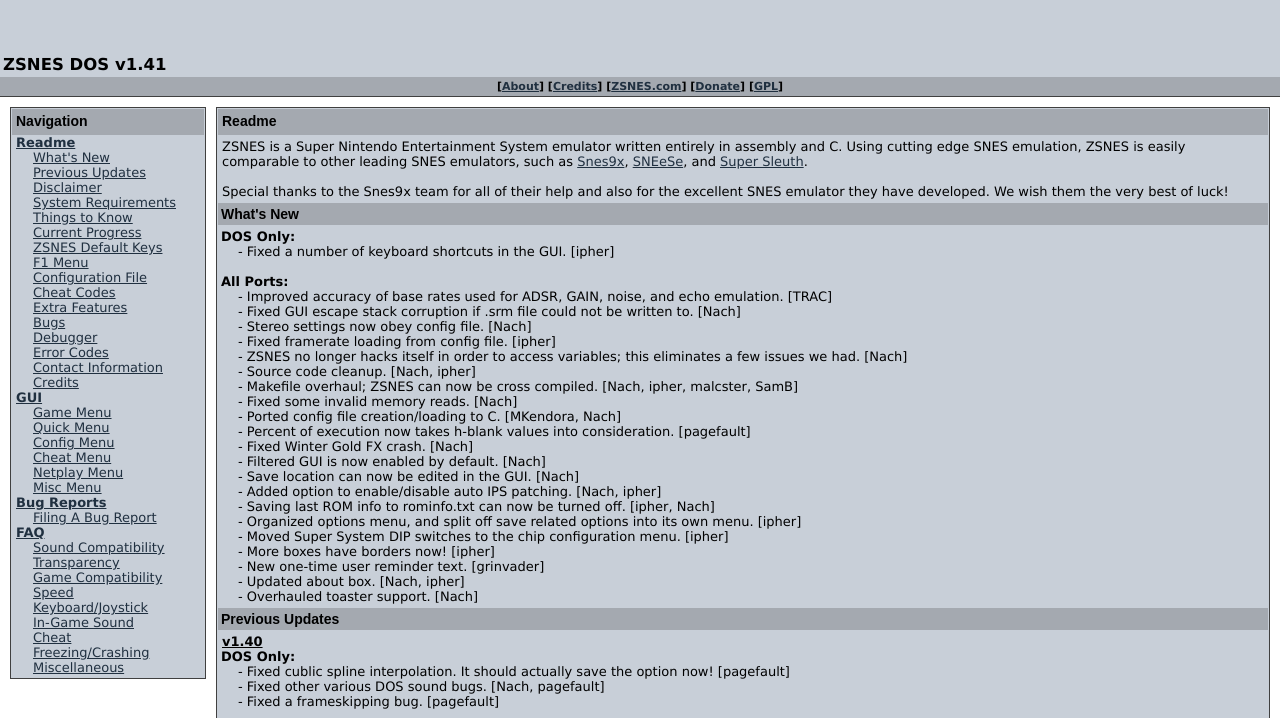
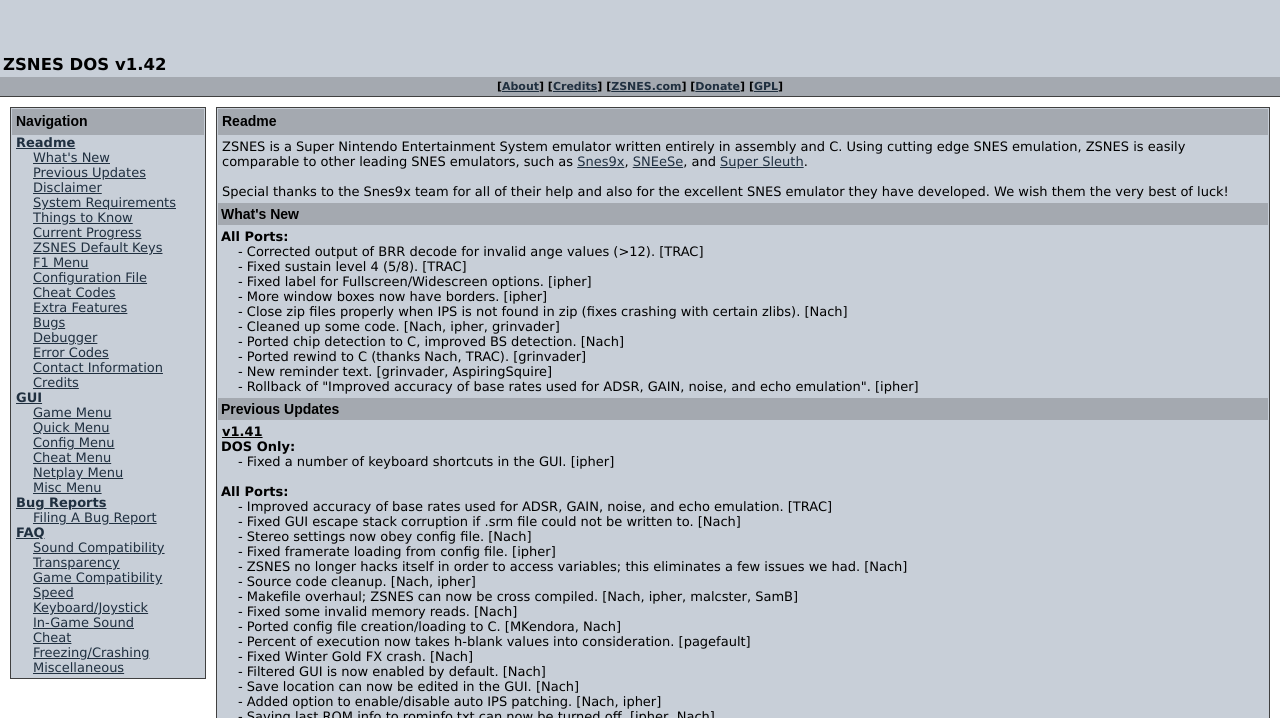
Before and after one commit to xyproto/zsnes, a plain HTML site: page docs/DOS/readme.htm in a window 1280 px wide. Shown: the part 31-749 px from the top of the page. Drawn offline with Linux system fonts and the light colour scheme.

Commit message:
DOS doc update
git-svn-id: https://svn.zsnes.com/rep/zsnes/trunk@2007 8cdf4848-9e13-0410-98e6-c9478ff1fb58

```diff
--- a/docs/DOS/readme.htm
+++ b/docs/DOS/readme.htm
@@ -2,7 +2,7 @@
 
 <html xmlns="http://www.w3.org/1999/xhtml" xml:lang="en">
 <head>
-  <title>ZSNES Documentation - DOS v1.41 - Readme</title>
+  <title>ZSNES Documentation - DOS v1.42 - Readme</title>
 
   <link rel="stylesheet" type="text/css" href="style.css" />
 </head>
@@ -11,7 +11,7 @@
 
 <div id="header">
  <h1><img src="images/zsneslogo.png" /></h1>
- <h2>ZSNES DOS v1.41</h2>
+ <h2>ZSNES DOS v1.42</h2>
 </div>
 
 <div id="header_nav">
@@ -80,6 +80,26 @@
 
   <div class="content_body">
     <ul>
+      <li><span class="list_head">All Ports:</span></li>
+      <li>- Corrected output of BRR decode for invalid ange values (>12). [TRAC]</li>
+      <li>- Fixed sustain level 4 (5/8). [TRAC]</li>
+      <li>- Fixed label for Fullscreen/Widescreen options. [ipher]</li>
+      <li>- More window boxes now have borders. [ipher]</li>
+      <li>- Close zip files properly when IPS is not found in zip (fixes crashing with certain zlibs). [Nach]</li>
+      <li>- Cleaned up some code. [Nach, ipher, grinvader]</li>
+      <li>- Ported chip detection to C, improved BS detection. [Nach]</li>
+      <li>- Ported rewind to C (thanks Nach, TRAC). [grinvader]</li>
+      <li>- New reminder text. [grinvader, AspiringSquire]</li>
+      <li>- Rollback of "Improved accuracy of base rates used for ADSR, GAIN, noise, and echo emulation". [ipher]</li>
+    </ul>
+    <a id="previous_updates"></a>
+  </div>
+
+  <h2>Previous Updates</h2>
+
+  <div class="content_body">
+    <span class="previous_version_number">v1.41</span>
+    <ul>
       <li><span class="list_head">DOS Only:</span></li>
       <li>- Fixed a number of keyboard shortcuts in the GUI. [ipher]
     </ul>
@@ -106,12 +126,9 @@
       <li>- More boxes have borders now! [ipher]
       <li>- New one-time user reminder text. [grinvader]</li>
       <li>- Updated about box. [Nach, ipher]</li>
-      <li>- Overhauled toaster support. [Nach]
+      <li>- Overhauled toaster support. [Nach]</li>
     </ul>
-    <a id="previous_updates"></a>
   </div>
-
-  <h2>Previous Updates</h2>
 
   <div class="content_body">
     <span class="previous_version_number">v1.40</span>
```
Also changed, not shown: docs/DOS/about.htm (+2 -2 lines), docs/DOS/bugs.htm (+2 -2 lines), docs/DOS/credits.htm (+2 -2 lines), docs/DOS/faq.htm (+2 -2 lines), docs/DOS/gui.htm (+2 -2 lines).
